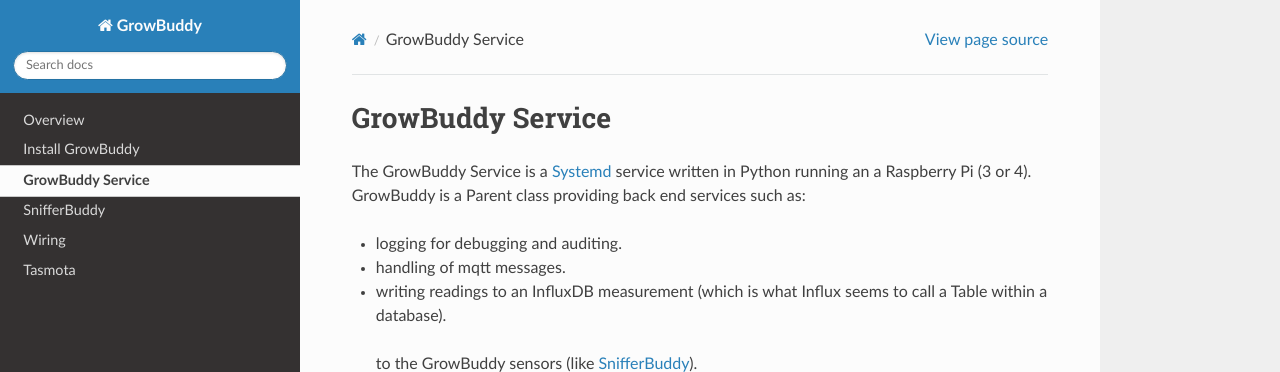
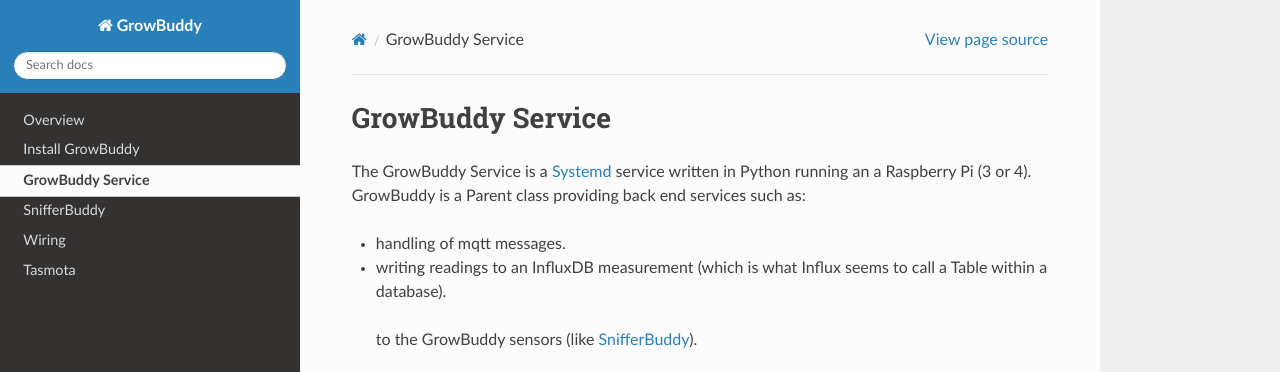
Before and after one commit to solarslurpi/GrowBuddies, a Sphinx documentation site: the page built from docs/growbuddy.rst, in a window 1280 px wide, cut to the strip 0-372 px from the top of the page. Built offline with Sphinx 7.4.7 and the Read the Docs theme 2.0.0, drawn with Linux system fonts in a browser that asks for light colours; part of the change alters nothing that is shown.

Commit message:
evolved.

```diff
--- a/docs/growbuddy.rst
+++ b/docs/growbuddy.rst
@@ -3,7 +3,7 @@ GrowBuddy Service
 *****************
 The GrowBuddy Service is a `Systemd <https://en.wikipedia.org/wiki/Systemd>`_ service written in Python running an a Raspberry Pi (3 or 4).  GrowBuddy is a Parent class providing back end services such as:
 
-- logging for debugging and auditing.
+.. - logging for debugging and auditing. See :meth:`~FHmonitor.monitor.Monitor.take_reading
 - handling of mqtt messages.
 - writing readings to an InfluxDB measurement (which is what Influx seems to call a Table within a database).
 
```
